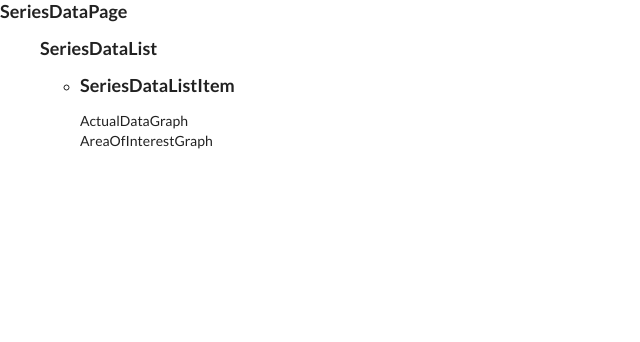
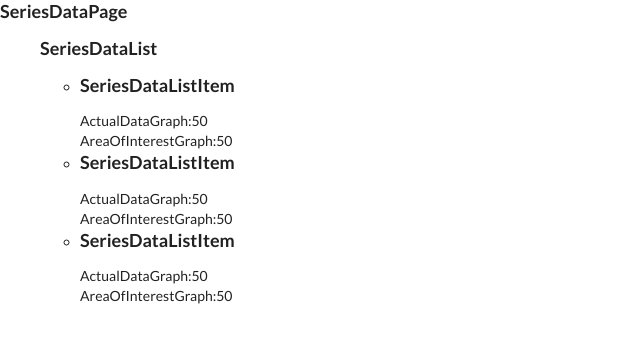
Before and after one commit to wonder13662/labforward-coding-challenge, a React (Create React App) app: page / in a window 1280 px wide. Shown: the top 342 px of the page, without its empty margins (0-640 px from the left). Built offline with nearby package versions, Linux system fonts and the light colour scheme.

Commit message:
Implement data flow of Actual-data and Area-of-intereset

```diff
--- a/src/api/fake-api.js
+++ b/src/api/fake-api.js
@@ -4,12 +4,12 @@ import areaOfInterest from "../mockup/area-of-interest";
 export default {
   fetchActualDataList: function() {
     return new Promise((resolve, reject) => {
-      resolve(actualData);
+      resolve({ data: actualData });
     });
   },
   fetchAreaOfInterestList: function() {
     return new Promise((resolve, reject) => {
-      resolve(areaOfInterest);
+      resolve({ data: areaOfInterest });
     });
   }
 };
--- a/src/components/actual-data-graph/index.js
+++ b/src/components/actual-data-graph/index.js
@@ -3,7 +3,8 @@ import "../../css/actual-data-graph.css";
 
 class ActualDataGraph extends React.Component {
   render() {
-    return <div>ActualDataGraph</div>;
+    const { actualData } = this.props;
+    return <div>ActualDataGraph:{actualData.length}</div>;
   }
 }
 
--- a/src/components/area-of-interest-graph/index.js
+++ b/src/components/area-of-interest-graph/index.js
@@ -3,7 +3,9 @@ import "../../css/area-of-interest-graph.css";
 
 class AreaOfInterestGraph extends React.Component {
   render() {
-    return <div>AreaOfInterestGraph</div>;
+    const { areaOfInterest } = this.props;
+
+    return <div>AreaOfInterestGraph:{areaOfInterest.length}</div>;
   }
 }
 
--- a/src/components/series-data-list/SeriesDataListItem.js
+++ b/src/components/series-data-list/SeriesDataListItem.js
@@ -4,11 +4,15 @@ import AreaOfInterestGraph from "../area-of-interest-graph";
 
 class SeriesDataListItem extends React.Component {
   render() {
+    const { actualData, areaOfInterest } = this.props;
+
     return (
       <li>
         <h3>SeriesDataListItem</h3>
-        <ActualDataGraph></ActualDataGraph>
-        <AreaOfInterestGraph></AreaOfInterestGraph>
+        <ActualDataGraph actualData={actualData}></ActualDataGraph>
+        <AreaOfInterestGraph
+          areaOfInterest={areaOfInterest}
+        ></AreaOfInterestGraph>
       </li>
     );
   }
--- a/src/components/series-data-list/index.js
+++ b/src/components/series-data-list/index.js
@@ -4,12 +4,22 @@ import "../../css/serice-data-set.css";
 
 class SeriesDataList extends React.Component {
   render() {
+    const { actualDataList, areaOfInterestList } = this.props;
+
+    const listItems = actualDataList.map((actualData, idx) => {
+      return (
+        <SeriesDataListItem
+          key={idx}
+          actualData={actualData}
+          areaOfInterest={areaOfInterestList[idx]}
+        />
+      );
+    });
+
     return (
       <div>
         <h3>SeriesDataList</h3>
-        <ul>
-          <SeriesDataListItem />
-        </ul>
+        <ul>{listItems}</ul>
       </div>
     );
   }
--- a/src/components/series-data-page/index.js
+++ b/src/components/series-data-page/index.js
@@ -1,13 +1,42 @@
 import React from "react";
 import SeriesDataList from "../series-data-list";
+import fakeApi from "../../api/fake-api";
 
 class SeriesDataPage extends React.Component {
+  constructor(props) {
+    super(props);
+
+    this.state = {
+      actualDataList: [],
+      areaOfInterestList: []
+    };
+  }
+  componentDidMount() {
+    Promise.all([
+      fakeApi.fetchActualDataList(),
+      fakeApi.fetchAreaOfInterestList()
+    ])
+      .then(responses => {
+        console.log("responses:", responses);
+        const actualDataList = responses[0].data.actualData;
+        const areaOfInterestList = responses[1].data.areaOfInterest;
+        this.setState({ actualDataList, areaOfInterestList });
+      })
+      .catch(error => {
+        console.log("error:", error);
+      });
+  }
+
   render() {
+    const { actualDataList, areaOfInterestList } = this.state;
     return (
       <div>
         <h3>SeriesDataPage</h3>
         <ul>
-          <SeriesDataList />
+          <SeriesDataList
+            actualDataList={actualDataList}
+            areaOfInterestList={areaOfInterestList}
+          />
         </ul>
       </div>
     );
```
